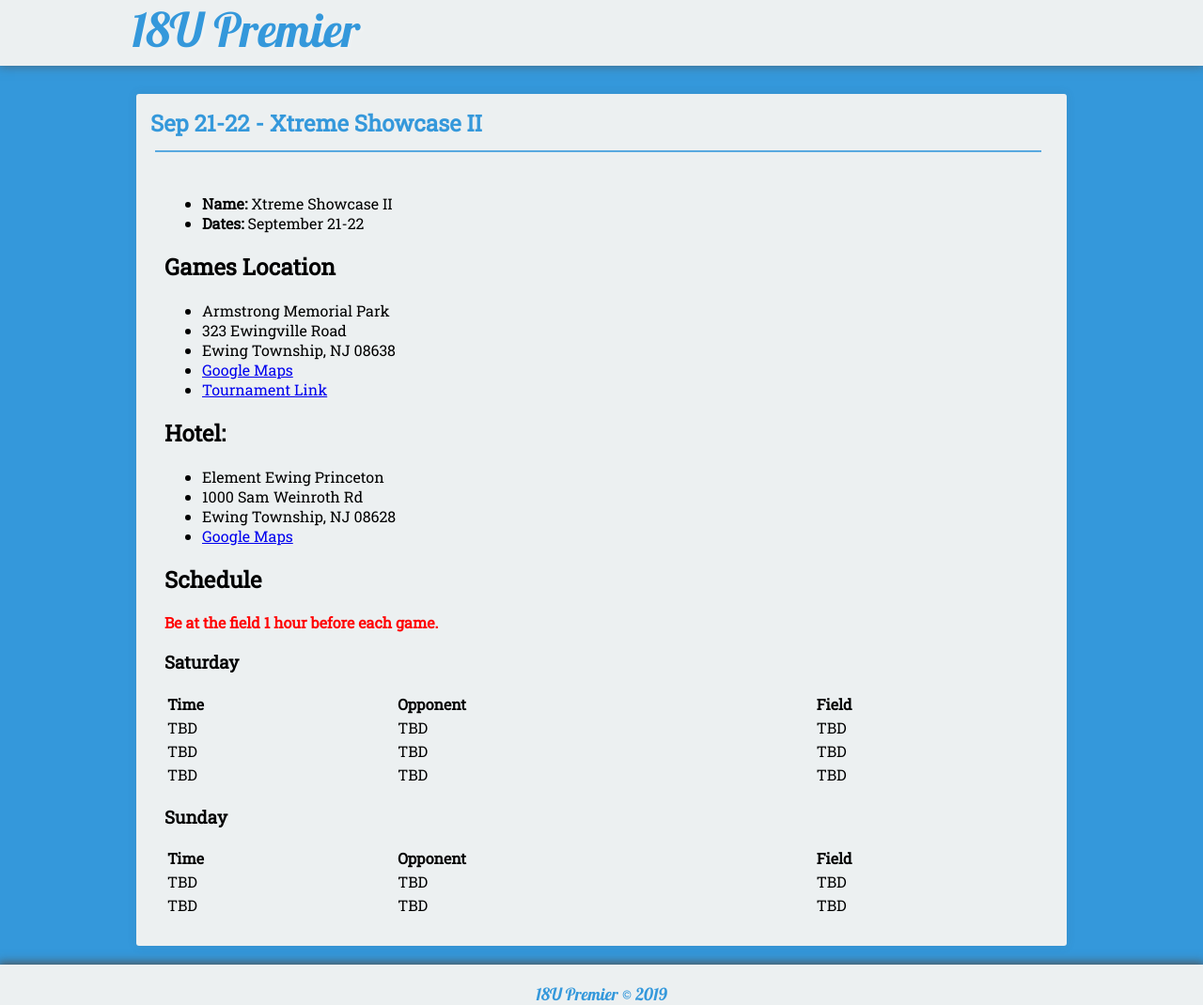
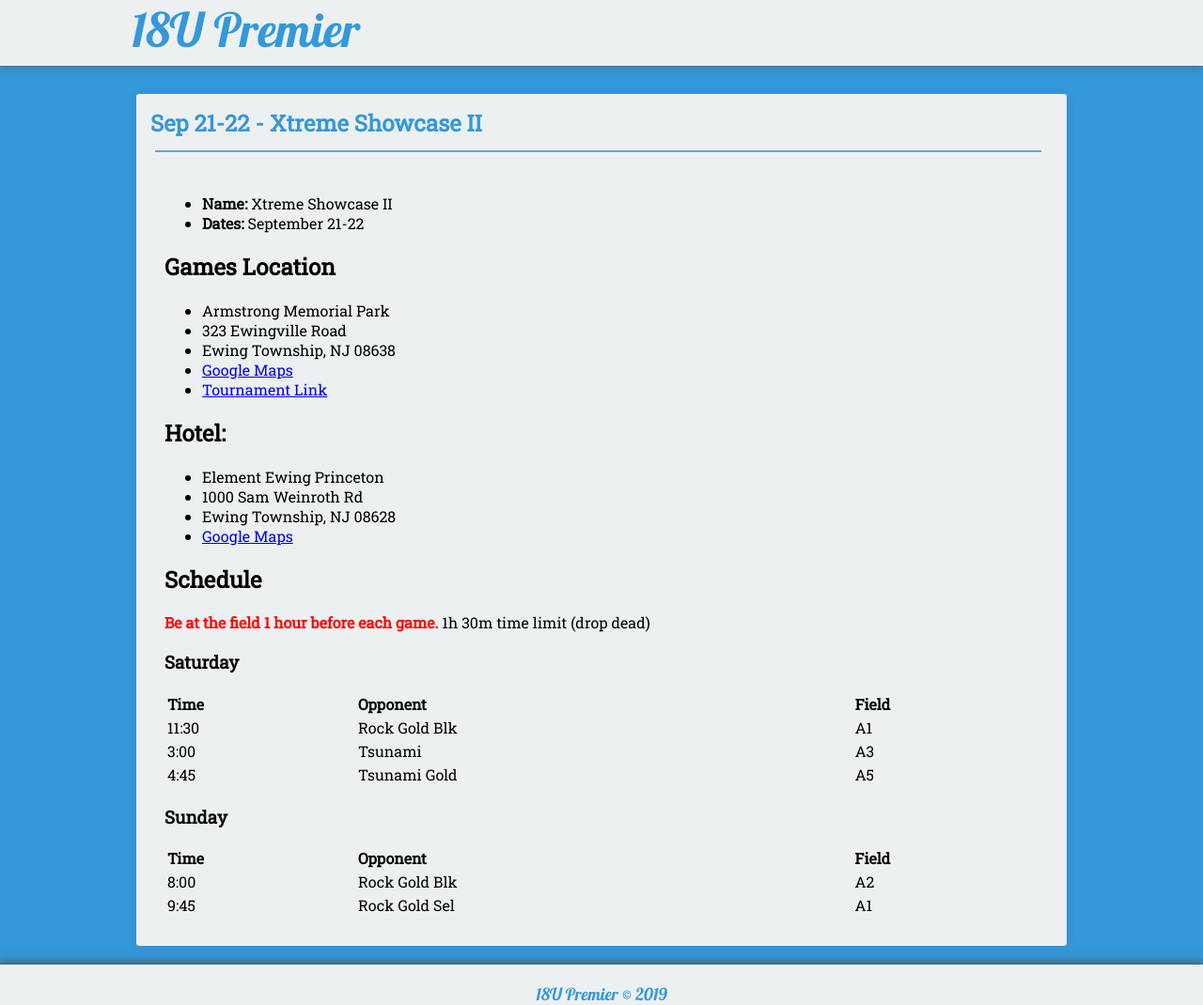
Before and after one commit to seanmerrow/ecf, a Jekyll site: the page built from _posts/2019-08-15-Jun-14.md, in a window 1280 px wide. Shown: the whole page at 94% size. Built offline with Jekyll 4.4.1, drawn with Linux system fonts in a browser that asks for light colours; nearby versions of some CDN libraries.

Commit message:
Update 2019-08-15-Jun-14.md

```diff
--- a/_posts/2019-08-15-Jun-14.md
+++ b/_posts/2019-08-15-Jun-14.md
@@ -26,18 +26,19 @@ category:
 
 ## Schedule
 **<span style="color:red">Be at the field 1 hour before each game.</span>**
+1h 30m time limit (drop dead)
 
 ### Saturday
 
-| Time | Opponent | Field |
-|:---      |:---   |:---  |
-| TBD      | TBD   |TBD   |
-| TBD      | TBD   |TBD   |
-| TBD      | TBD   |TBD   |
+| Time     | Opponent       | Field |
+|:---      |:---            |:---   |
+| 11:30    | Rock Gold Blk  |A1     |
+| 3:00     | Tsunami        |A3     |
+| 4:45     | Tsunami Gold   |A5     |
 
 ### Sunday
 
 | Time | Opponent | Field |
 |:---      |:---   |:---  |
-| TBD      | TBD   |TBD   |
-| TBD      | TBD   |TBD   |
+| 8:00      | Rock Gold Blk   |A2   |
+| 9:45      | Rock Gold Sel   |A1   |
```
